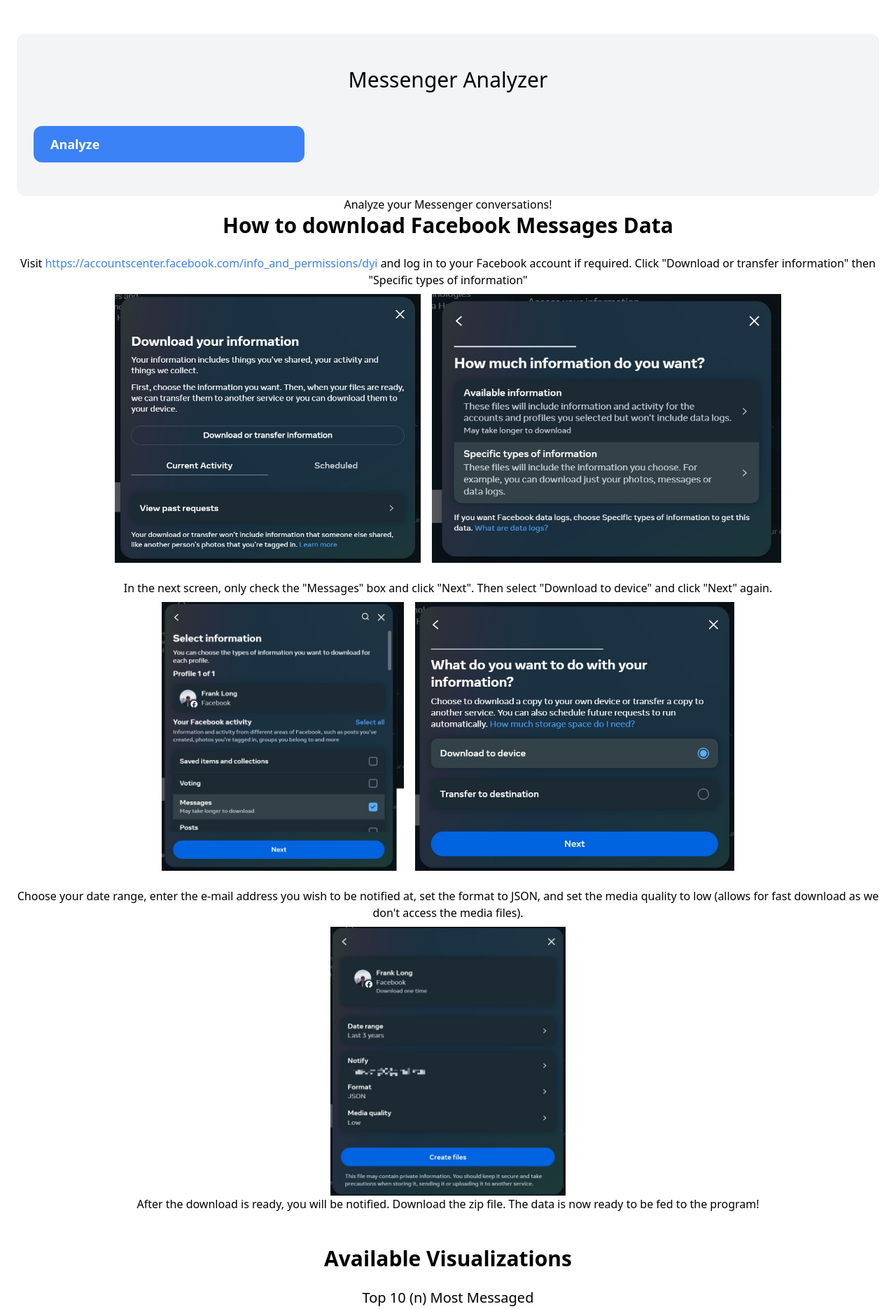
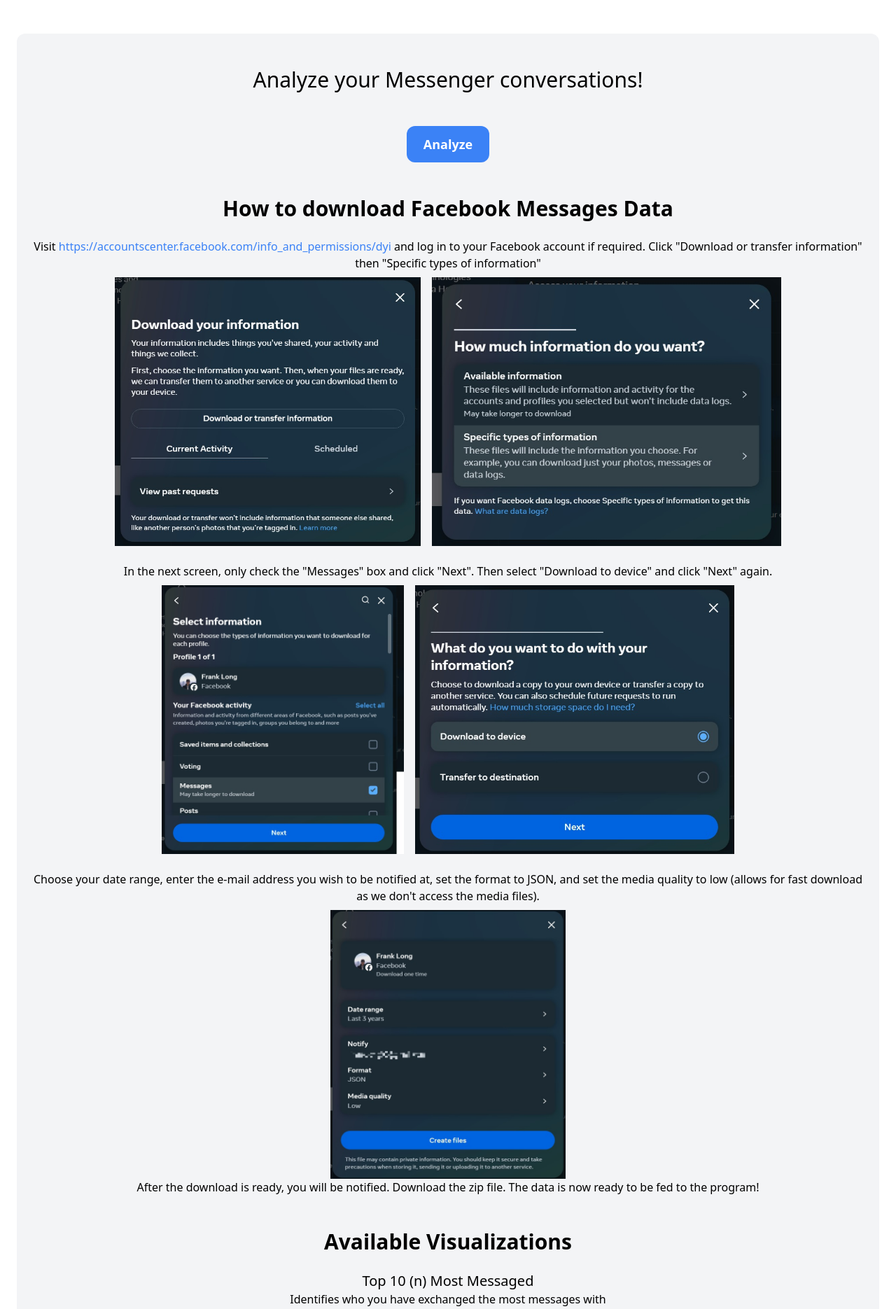
Before and after one commit to frankclong/Messenger-Analyzer, a Django app: page / in a window 1280 px wide. Shown: the part 77-1947 px from the top of the page at 70% size. Run offline with Django 4.2, Linux system fonts and the light colour scheme; some libraries are stand-ins or nearby versions.

Commit message:
UI clean up

```diff
--- a/core/templates/core/index.html
+++ b/core/templates/core/index.html
@@ -4,12 +4,15 @@
 
 {% block content %}
     <div class="mt-6 px-6 py-12 bg-gray-100 rounded-xl">
-        <h2 class="mb-12 text-3xl text-center">Messenger Analyzer</h2>
+        <h2 class="mb-12 text-3xl text-center">Analyze your Messenger conversations!</h2>
 
-        <div class="grid grid-cols-3 gap-3">
+        <div class="flex items-center justify-center">
             <a href="{% url 'analysis:index' %}" class="px-6 py-3 text-lg font-semibold bg-blue-500 text-white rounded-xl hover:bg-blue-700">Analyze</a>
+        </div>
+
+        <div class="mt-12">
+            {% include "core/info.html" %}
         </div>
     </div>
 
-    {% include "core/info.html" %}
 {% endblock %}
--- a/core/templates/core/info.html
+++ b/core/templates/core/info.html
@@ -1,7 +1,5 @@
 {% load static %}
 <div class="content-center text-center items-center justify-center">
-  <p>Analyze your Messenger conversations!</p>
-
   <div>
     <h2 id="how-to-download-facebook-messages-data" class="text-3xl font-semibold">How to download Facebook Messages Data</h2>
     <div class="mt-6">
```
